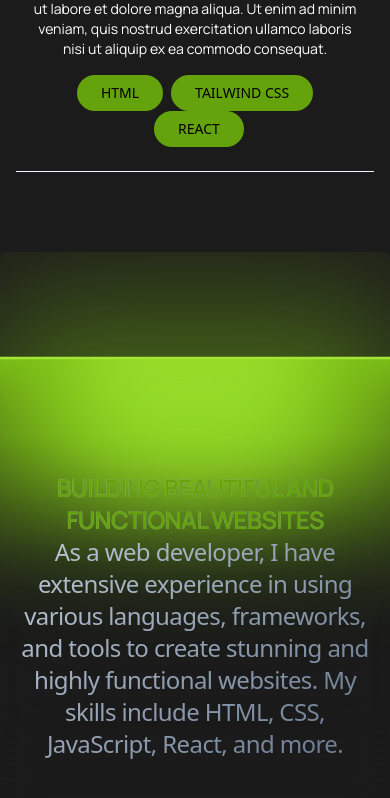
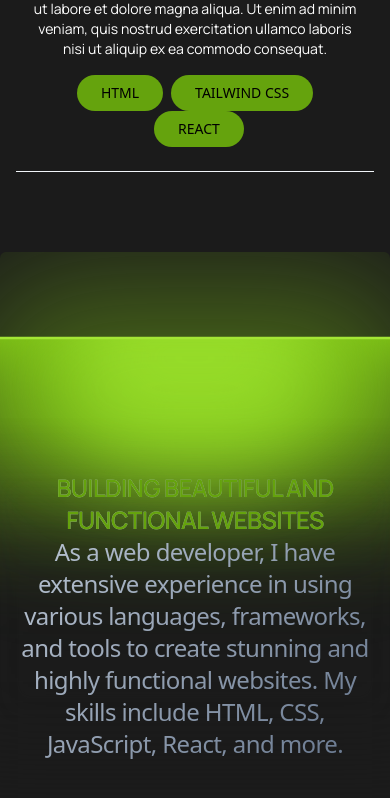
Before and after one commit to unabae/my-portfolio-website, a React (Vite) app: page / in a window 390 px wide. Shown: the part 2925-3723 px from the top of the page. Built offline with nearby package versions, Linux system fonts and the light colour scheme.

Commit message:
adjust responsiveness

```diff
--- a/src/App.jsx
+++ b/src/App.jsx
@@ -4,7 +4,6 @@ import Navbar from "./components/Navbar";
 import Header from "./components/Header";
 import Body from "./components/Body";
 import { CONTENT } from "./data.js";
-import Header2 from "./components/Header2.jsx";
 import { LampDemo } from "./components/ui/lamp";
 
 
--- a/src/components/Header2.jsx
+++ b/src/components/Header2.jsx
@@ -1,7 +1,7 @@
 
 export default function Header2() {
   return (
-    <div className="">
+    <div className="mt-10">
       <h1 className="text-lime-600 font-title font-semibold text-center ">BUILDING BEAUTIFUL AND FUNCTIONAL WEBSITES</h1>
       <div>
         <p>
--- a/src/components/ui/lamp.tsx
+++ b/src/components/ui/lamp.tsx
@@ -16,7 +16,9 @@ export function LampDemo() {
         }}
         className="mt-8 bg-gradient-to-br from-slate-300 to-slate-500 py-4 bg-clip-text text-center text-2xl font-medium tracking-tight text-transparent md:text-4xl"
       >
-        <Header2/>
+
+          <Header2 />
+
       </motion.h1>
     </LampContainer>
   );
```
